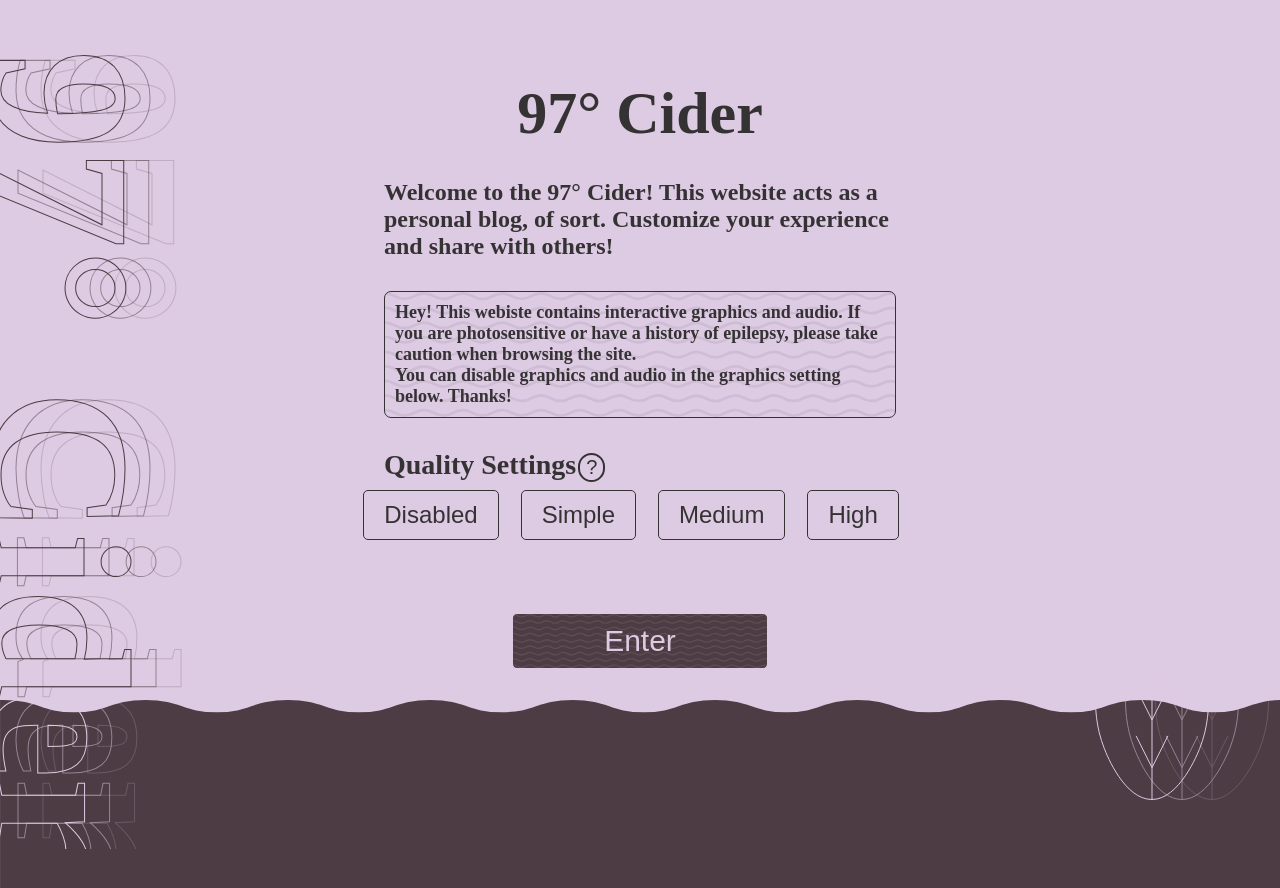
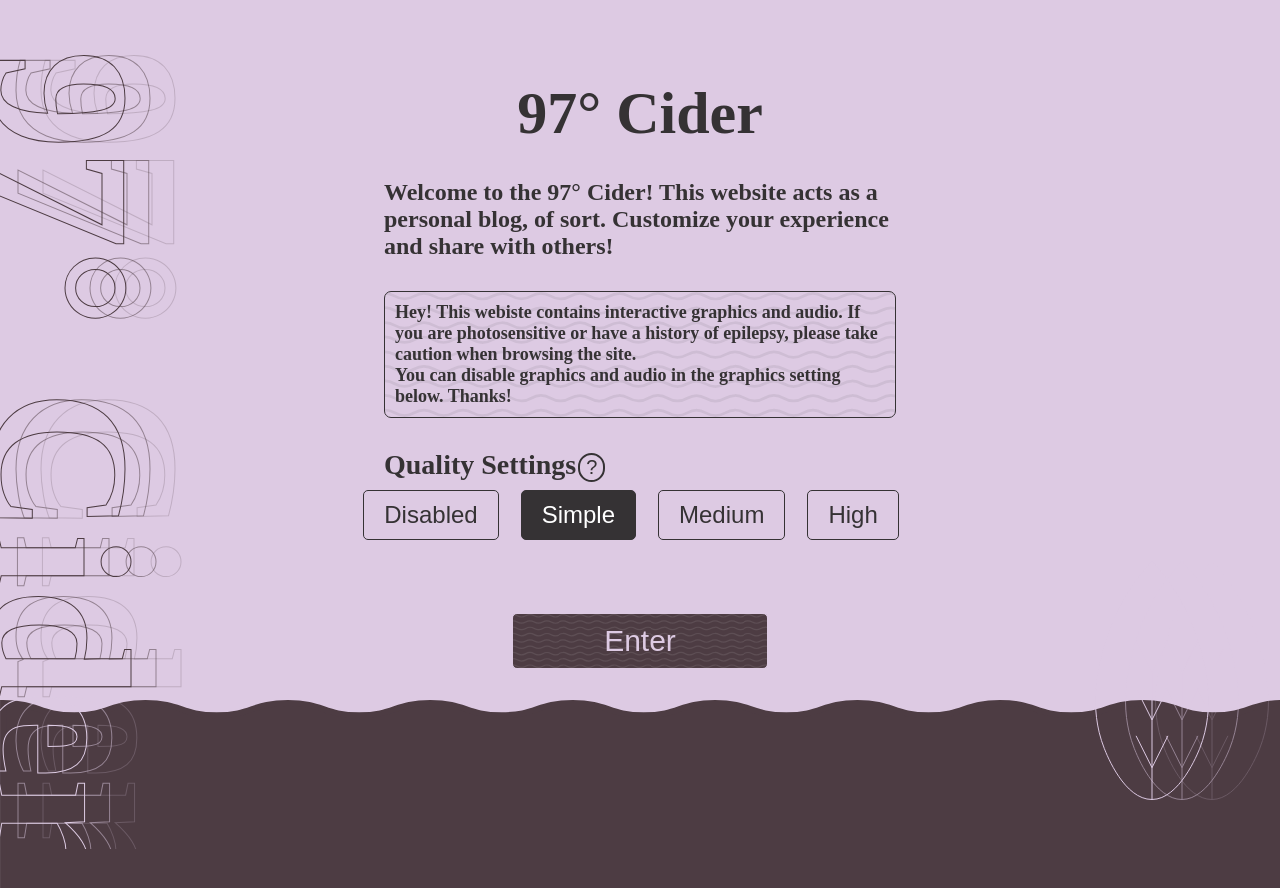
Before and after one commit to 97cider/97-degree-cider, a Vue app in the folder client/: page /#/ in a window 1280 px wide. Shown: the top 888 px of the page. Built offline with nearby package versions, Linux system fonts and the light colour scheme; a web font is replaced by a local one.

Commit message:
Added Radio Button-esque Support to Quality Buttons

```diff
--- a/client/src/pages/Intro.vue
+++ b/client/src/pages/Intro.vue
@@ -103,10 +103,10 @@
                       </div>
                       <div class="intro-quality">
                           <div class="quality-buttons">
-                              <button class="intro-button">Disabled</button>
-                              <button class="intro-button">Simple</button>
-                              <button class="intro-button">Medium</button>
-                              <button class="intro-button">High</button>
+                              <button class="intro-button" v-bind:class="{ disabled: compareToCurrentQuality('quality_disabled') }" v-on:click="selectQuality('quality_disabled')">Disabled</button>
+                              <button class="intro-button" v-bind:class="{ disabled: compareToCurrentQuality('quality-simple') }" v-on:click="selectQuality('quality_simple')">Simple</button>
+                              <button class="intro-button" v-bind:class="{ disabled: compareToCurrentQuality('quality_default') }" v-on:click="selectQuality('quality_default')">Medium</button>
+                              <button class="intro-button" v-bind:class="{ disabled: compareToCurrentQuality('quality_high') }" v-on:click="selectQuality('quality_high')">High</button>
                           </div>
                           <select>
                               <option value="" selected="selected">Select</option>
@@ -172,6 +172,15 @@ export default {
       }
   },
   methods: {
+      compareToCurrentQuality (name) {
+        if(name == this.targetQuality)
+          return true;
+        return false;
+      },
+      selectQuality (quality) {
+        this.targetQuality = quality;
+        console.log(this.targetQuality);
+      },
       navigateToCafe() {
         this.$parent.setQualityLevel(this.targetQuality);
         this.$router.push('/cafe');
@@ -449,6 +458,13 @@ text {
         color: white;
     }
 
+    &.disabled {
+        cursor: not-allowed;
+        pointer-events: none;
+        background-color: $intro-dark;
+        color: white;
+    }
+
     &.enter {
         border-color: $intro-light;
         font-size: 30px;
```
